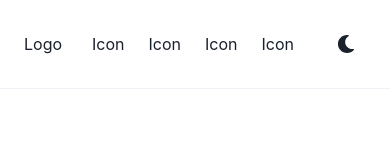
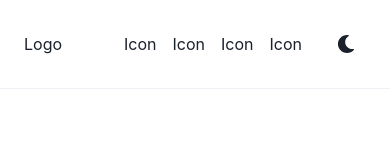
Before and after one commit to koreaneggroll/modern-portfolio-website, a React (Create React App) app: page / in a window 390 px wide. Shown: the top 160 px of the page. Built offline with nearby package versions, Linux system fonts and the light colour scheme.

Commit message:
more responsive design

```diff
--- a/src/Components/TopBar.js
+++ b/src/Components/TopBar.js
@@ -42,7 +42,7 @@ function TopBar() {
             <Spacer/>
 
             <Center className="icons">
-                <Circle _hover={{color: 'gray'}} mr={6} className="icon">
+                <Circle _hover={{color: 'gray'}} mr={{base: '4', md: '8', lg: '10'}} className="icon">
                     {
                         //use icon button
                     }
@@ -50,17 +50,17 @@ function TopBar() {
                 </Circle>
 
 
-                <Circle _hover={{color: 'gray'}} mr={6} className="icon">
+                <Circle _hover={{color: 'gray'}} mr={{base: '4', md: '8', lg: '10'}} className="icon">
                     Icon
                 </Circle>
 
 
-                <Circle _hover={{color: 'gray'}} mr={6} className="icon">
+                <Circle _hover={{color: 'gray'}} mr={{base: '4', md: '8', lg: '10'}} className="icon">
                     Icon
                 </Circle>
 
 
-                <Circle _hover={{color: 'gray'}} mr={6} className="icon">
+                <Circle _hover={{color: 'gray'}} mr={{base: '4', md: '8', lg: '10'}} className="icon">
                     Icon
                 </Circle>
 
```
